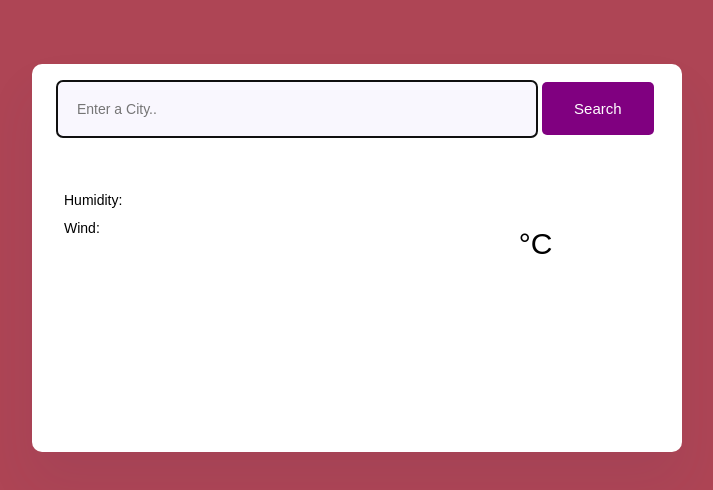
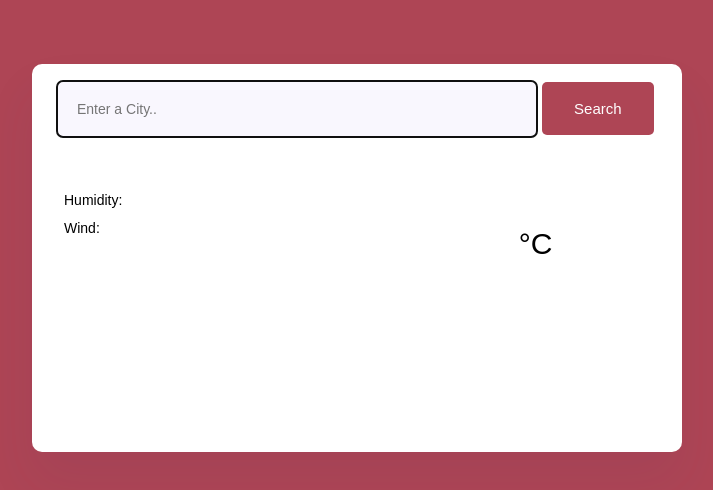
Before and after one commit to Candybez251/weather_dashboard, a plain HTML site: page index.html in a window 1280 px wide. Shown: the whole page, without its empty margins (283-996 px from the left). Drawn offline with nearby package versions, Linux system fonts and the light colour scheme; no server answers.

Commit message:
minor change

```diff
--- a/src/styles.css
+++ b/src/styles.css
@@ -58,7 +58,7 @@
     outline: none;
     border: none;
     border-radius: 5px;
-    background-color: purple;
+    background-color: #ae4555;
   }
 
   .search-button:hover {
```
